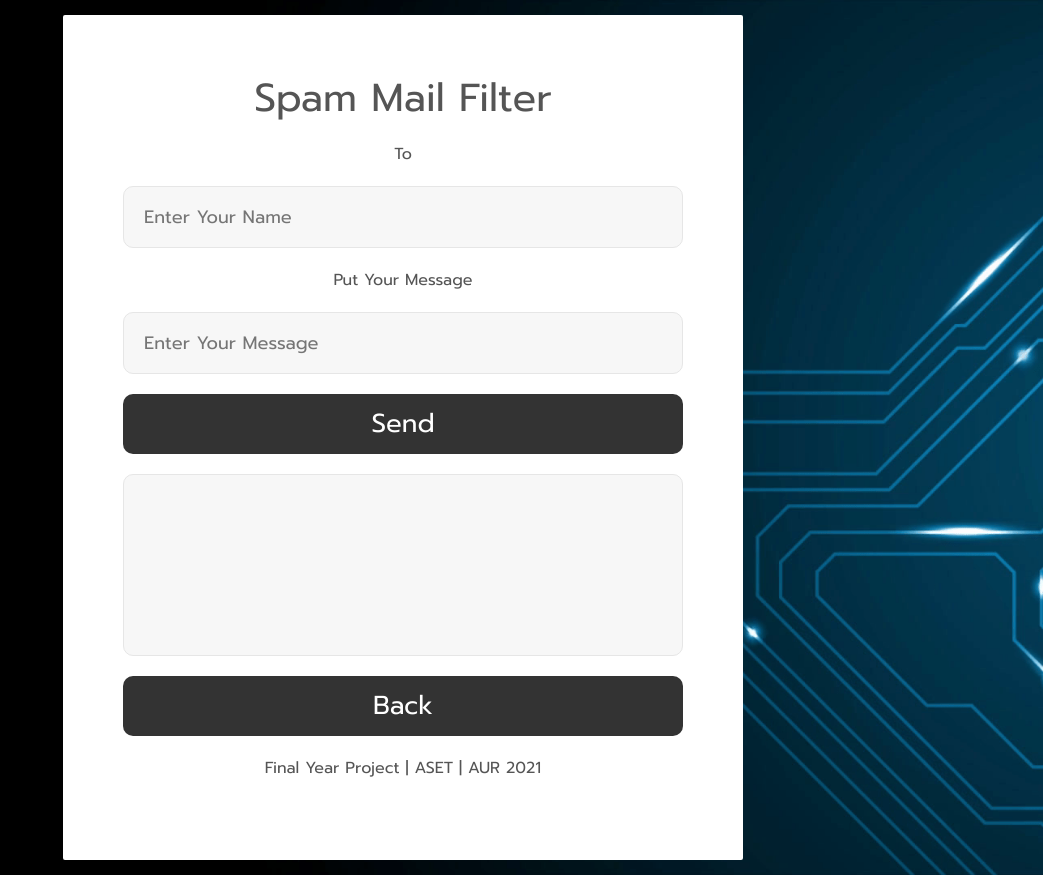
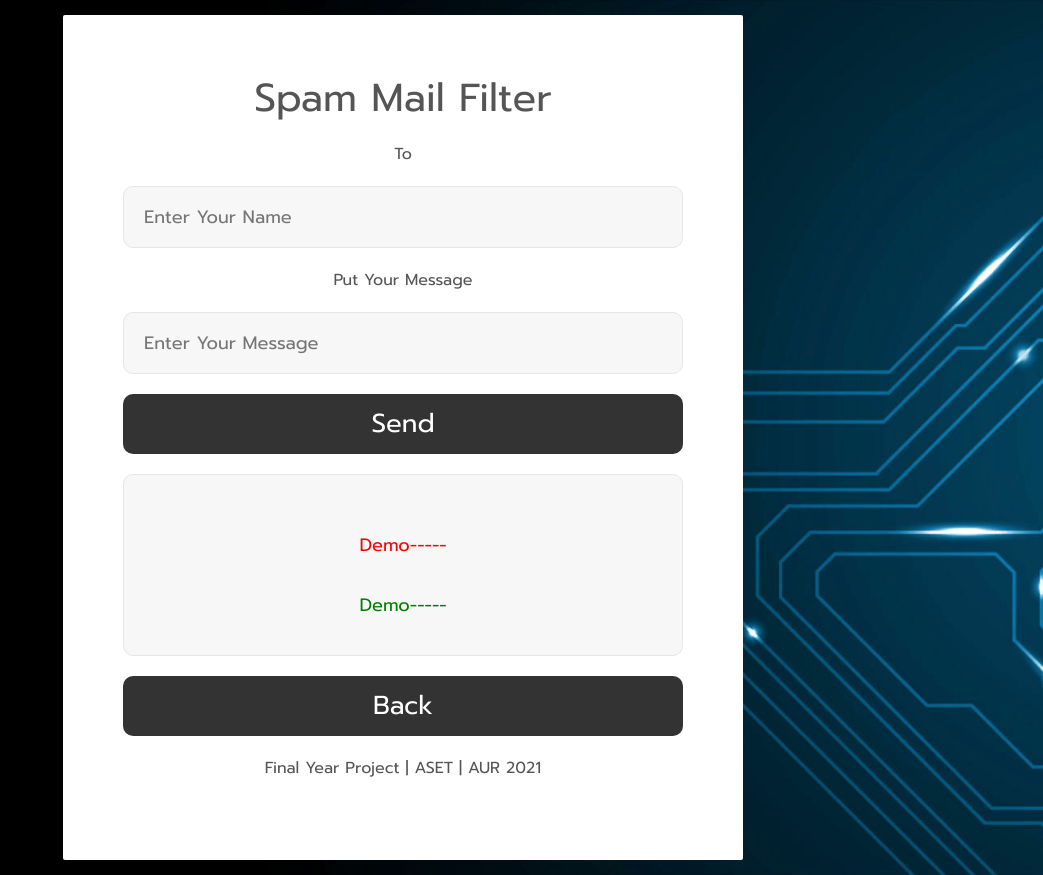
Before and after one commit to angshuman002/Mail-Spam-Filter-Final-Year-Project-AUR-2021, a Flask app: page /Send.html in a window 1280 px wide. Shown: the whole page, without its empty margins (237-1280 px from the left). Run offline with Flask 2, Linux system fonts and the light colour scheme; parts of the project's set-up code (start-up, migrations or seed data) failed here and were passed over.

Commit message:
Update Send.html

```diff
--- a/templates/Send.html
+++ b/templates/Send.html
@@ -62,8 +62,8 @@
 					<div class="wrap-output100" data-validate = "spam-output is required">
 						<button class="output100" disabled=""></button>
 
-						<div class="output100" id="spam" style="color: red;"></div>
-						<div class="output100" id="non-spam" style="color: green;"></div>
+						<div class="output100" id="spam" style="color: red;">Demo-----</div>
+						<div class="output100" id="non-spam" style="color: green;">Demo-----</div>
 
 						{% if prediction == 1%}
 
```
